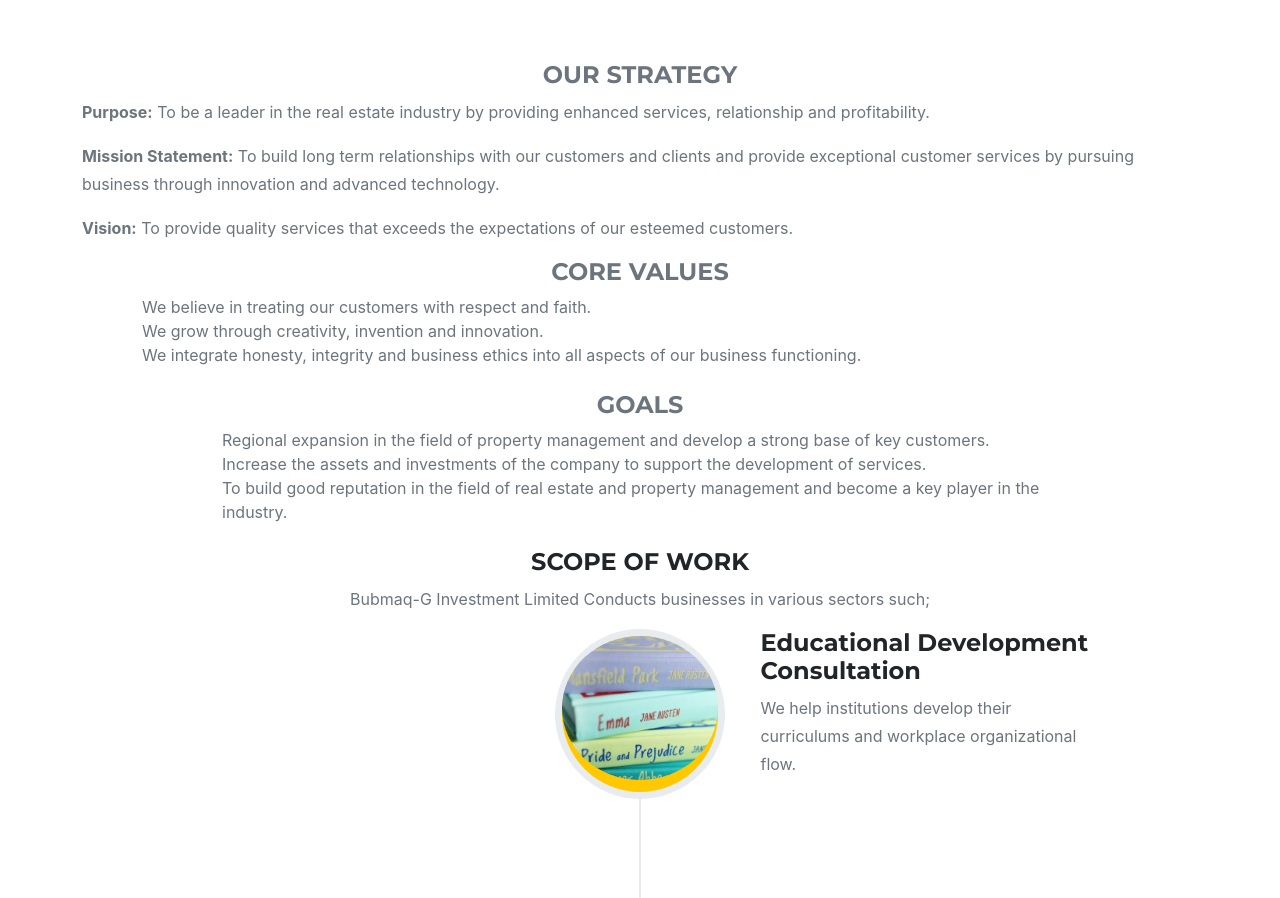
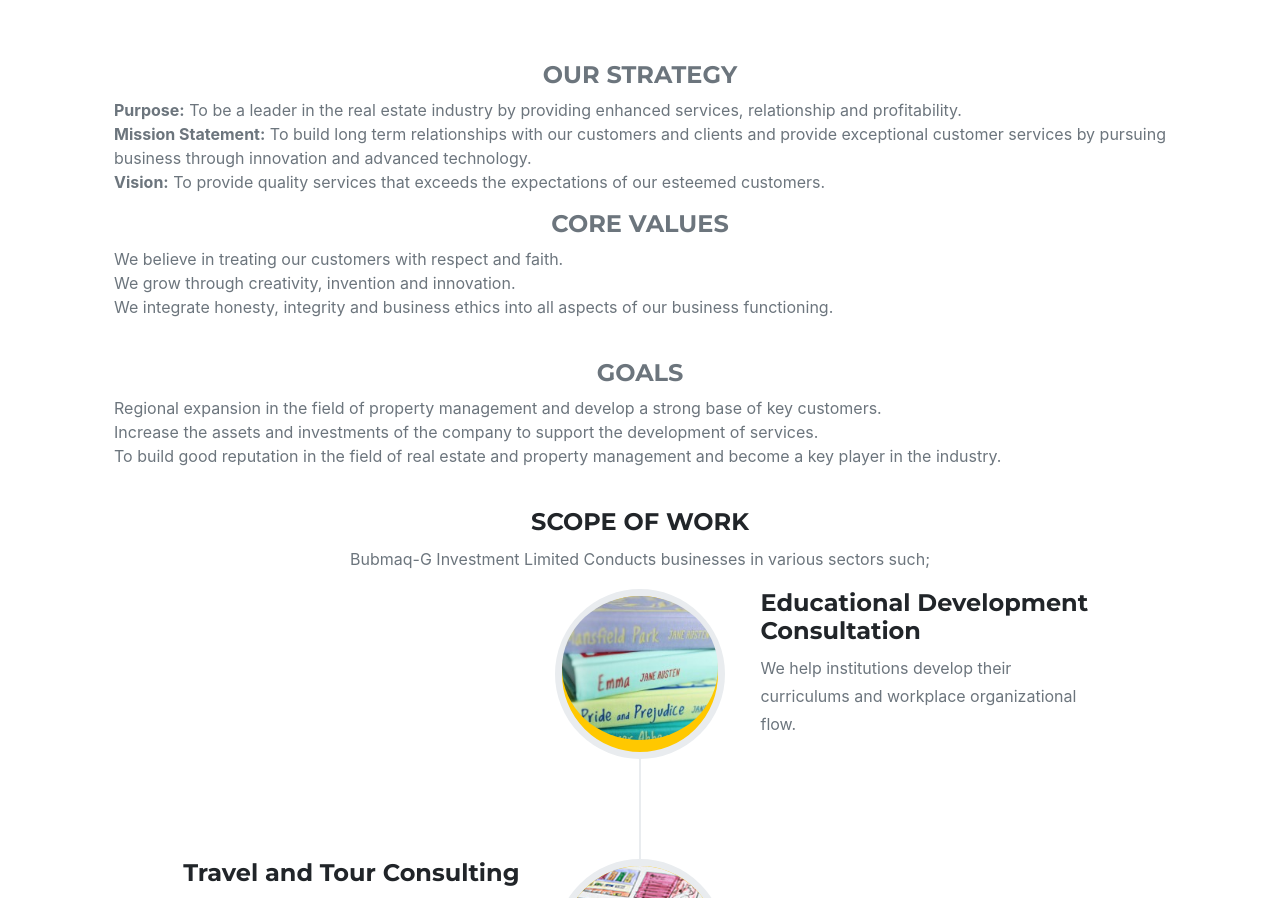
Before and after one commit to Marvvy-G/bubmaqg, a React (Create React App) app: page / in a window 1280 px wide. Shown: the part 2919-3817 px from the top of the page. Built offline with nearby package versions, Linux system fonts and the light colour scheme.

Commit message:
updated about

```diff
--- a/src/components/Common/About.js
+++ b/src/components/Common/About.js
@@ -24,18 +24,18 @@ class About extends Component
 
                                 <div  className="large text-muted " >
                                     <h4 className="section-heading text-uppercase text-center">Our Strategy</h4>
-                                    <div className='section '>
-                                    <p><strong>Purpose:</strong> To be a leader in the real estate industry by providing enhanced services, relationship and profitability.
-                                    </p>
-                                    <p><strong>Mission Statement:</strong> To build long term relationships with our customers and clients and provide exceptional customer services by pursuing business through innovation and advanced technology.
-                                    </p>
-                                    <p><strong>Vision:</strong> To provide quality services that exceeds the expectations of our esteemed customers.
-                                    </p>
-                                </div>
+                                    <ul style={{listStyle:'none', display: 'block', marginLleft: 'auto', marginRright: 'auto', width: '100%'}}className="text-muted rounded p-[30px] bg-[#E8D5C4]" >
+                                    <li><strong>Purpose:</strong> To be a leader in the real estate industry by providing enhanced services, relationship and profitability.
+                                    </li>
+                                    <li><strong>Mission Statement:</strong> To build long term relationships with our customers and clients and provide exceptional customer services by pursuing business through innovation and advanced technology.
+                                    </li>
+                                    <li><strong>Vision:</strong> To provide quality services that exceeds the expectations of our esteemed customers.
+                                    </li>
+                                </ul>
 
 
                                 <h4 className="section-subheading text-uppercase text-center">Core Values</h4>
-                                <ul style={{listStyle:'none', margin:'0px 30px 0px 30px',  padding:'0px 30px 0px 30px'}}className="large text-muted" >
+                                <ul style={{listStyle:'none', display: 'block', marginLleft: 'auto', marginRright: 'auto', width: '100%'}}className="text-muted rounded p-[30px] bg-[#E8D5C4]" >
                                     <li>
                                     We believe in treating our customers with respect and faith.
                                     </li>
@@ -50,7 +50,7 @@ class About extends Component
                             <br></br>
 
                                     <h4 className="section-subheading text-uppercase text-center"> Goals</h4>
-                                    <ul style={{listStyle:'none', margin:'0px 50px 0px 70px',  padding:'0px 50px 0px 70px'}}className="large text-muted" >
+                                    <ul style={{listStyle:'none', display: 'block', marginLleft: 'auto', marginRright: 'auto', width: '100%'}}className="text-muted rounded p-[30px] bg-[#E8D5C4]" >
                                         <li>
                                         Regional expansion in the field of property management and develop a strong base of key customers.
                                         </li>
```
